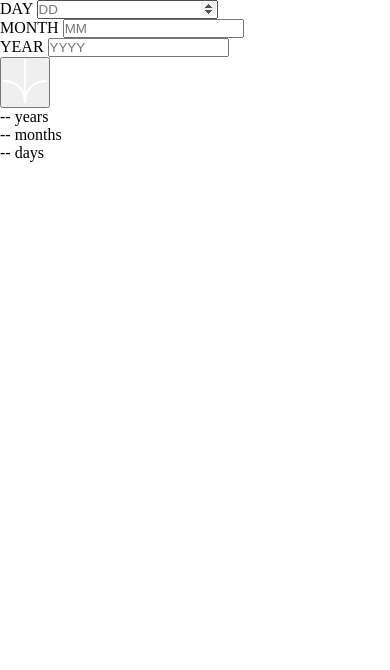
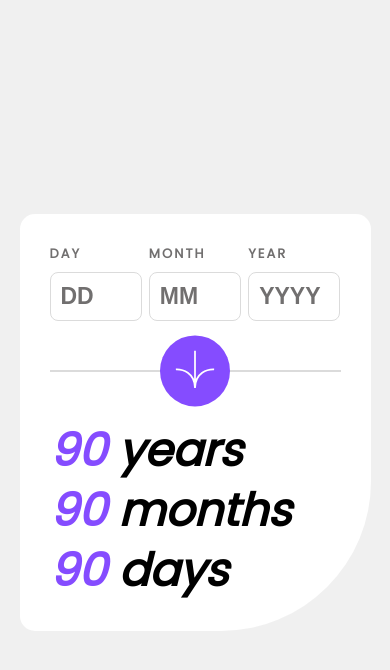
Before and after one commit to Asimcoded/age-calculator-app, a plain HTML site: page index.html in a window 390 px wide. Drawn offline with Linux system fonts and the light colour scheme.

Commit message:
Added CSS

```diff
--- a/index.html
+++ b/index.html
@@ -3,6 +3,7 @@
 
 <head>
   <meta charset="UTF-8">
+  <meta name="viewport" content="width=device-width, initial-scale=1.0">
 
   <link rel="icon" type="image/png" sizes="32x32" href="./assets/images/favicon-32x32.png">
 
@@ -16,14 +17,17 @@
       <div class="input-box">
         <label for="day">DAY</label>
         <input type="number" id="day" name="day" placeholder="DD">
+        <p class="error">Error Error</p>
       </div>
       <div class="input-box">
         <label for="month">MONTH</label>
         <input type="number" id="month" name="month" placeholder="MM">
+        <p class="error">Error Error</p>
       </div>
       <div class="input-box">
         <label for="year">YEAR</label>
         <input type="number" id="year" name="year" placeholder="YYYY">
+        <p class="error">Error Error</p>
       </div>
     </div>
     <div class="btn-container">
@@ -32,10 +36,10 @@
         <img src="assets/images/icon-arrow.svg" alt="Arrow">
       </button>
     </div>
-    <div class="display-container">
-      <p><span id="year-val">--</span> years</p>
-      <p><span id="month-val">--</span> months</p>
-      <p><span id="days-val">--</span> days</p>
+    <div class="val-box">
+      <p><span id="year-val" class="val">90</span> years</p>
+      <p><span id="month-val" class="val">90</span> months</p>
+      <p><span id="days-val" class="val">90</span> days</p>
     </div>
   </div>
 </body>
--- a/style.css
+++ b/style.css
@@ -1,3 +1,4 @@
+@import url('https://fonts.googleapis.com/css2?family=Poppins&display=swap');
 *{
     margin: 0;
     padding: 0;
@@ -6,4 +7,124 @@
 html,body{
     height: 100%;
     width: 100%;
+    display: flex;
+    justify-content: center;
+    align-items: center;
+    background-color: hsl(0, 0%, 94%);
+    font-family: 'Poppins', sans-serif;
 }
+.container{
+    background-color: hsl(0, 0%, 100%);
+    padding: 30px;
+    border-radius: 15px 15px 150px 15px;
+}
+
+.input-container{
+    display: flex;
+    gap: 20px;
+    /* max-width: ; */
+    /* Add max width after the btn container  */
+}
+.input-box label{
+    display: block;
+    font-weight: 700;
+    letter-spacing: 2px;
+    color: hsl(0, 1%, 44%);
+    font-size: 13px;
+    margin-bottom: 8px;
+}
+.input-box input{
+    width: 130px;
+    font-size: 32px;
+    font-weight: 700;
+    padding: 10px;
+    caret-color: hsl(259, 100%, 65%);
+    outline: transparent;
+    border-radius: 8px;
+    border: 1px solid hsl(0, 0%, 86%);
+}
+
+input::-webkit-inner-spin-button ,input::-webkit-outer-spin-button{
+    -webkit-appearance: none;
+}
+.input-box .error{
+    color: hsl(0, 100%, 67%);
+    font-size: small;
+    font-style: italic;
+    display: none;
+}
+.input-box input:focus , .input-box input:hover{
+    transition: all .2s ease-in-out;
+    border: 1px solid hsl(259, 100%, 65%);
+}
+.error-label{
+    transition: all .2s ease-in-out;
+    color: hsl(0, 100%, 67%);
+}
+.error-input{
+    transition: all .2s ease-in-out;
+    border-color: hsl(0, 100%, 67%);
+}
+.input-box input::placeholder{
+    color: hsl(0, 1%, 44%);
+}
+.btn-container{
+    position: relative;
+    height: 100px;
+    display: flex;
+    align-items: center;
+}
+.line{
+    width: 500px;
+    height: 2px;
+    background-color: hsl(0, 0%, 86%);
+}
+.btn-container #btn{
+    border: none;
+    padding:15px;
+    border-radius: 50%;
+    background-color: hsl(259, 100%, 65%);
+    cursor: pointer;
+}
+.btn-container #btn:hover{
+    transition: all .2s ease-in-out;
+    background-color: hsl(0, 0%, 8%);
+}
+.btn-container #btn img{
+    width: 40px;
+}
+
+.val-box p{
+    font-size: 60px;
+    font-weight: 900;
+    font-style: italic;
+    line-height: 60px;
+}
+.val-box .val{
+    color: hsl(259, 100%, 65%);
+}
+@media screen and (max-width: 600px){
+    .container{
+        width: 90%;
+    }
+    .input-container{
+        gap: 7px;
+    }
+
+    .line{
+        width: 100%;
+    }
+    .input-box input{
+        font-size: 23px;
+        width: 100%;
+    }
+    .val-box p{
+        font-size: 45px;
+    }
+    #btn{
+        position: absolute;
+        top: 50%;
+        left: 50%;
+        transform: translate(-50%, -50%);
+    }
+}
```
